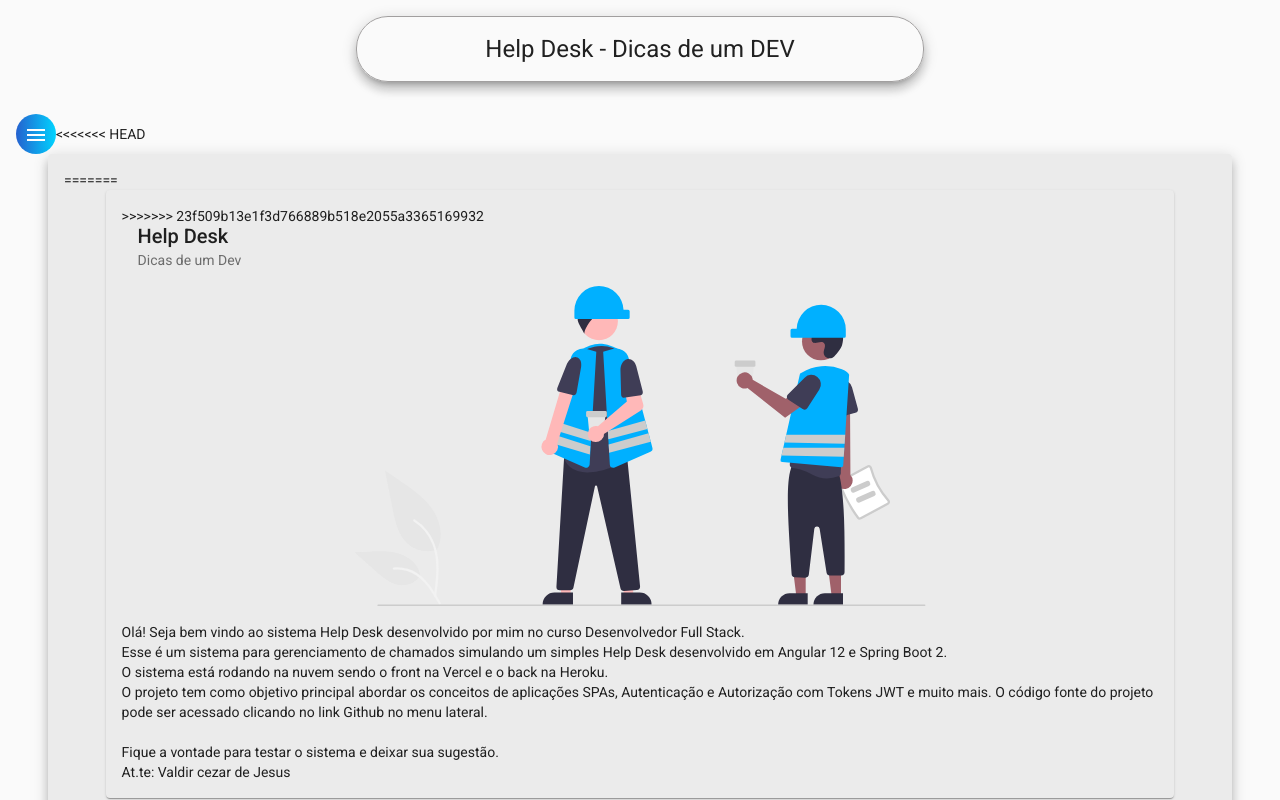
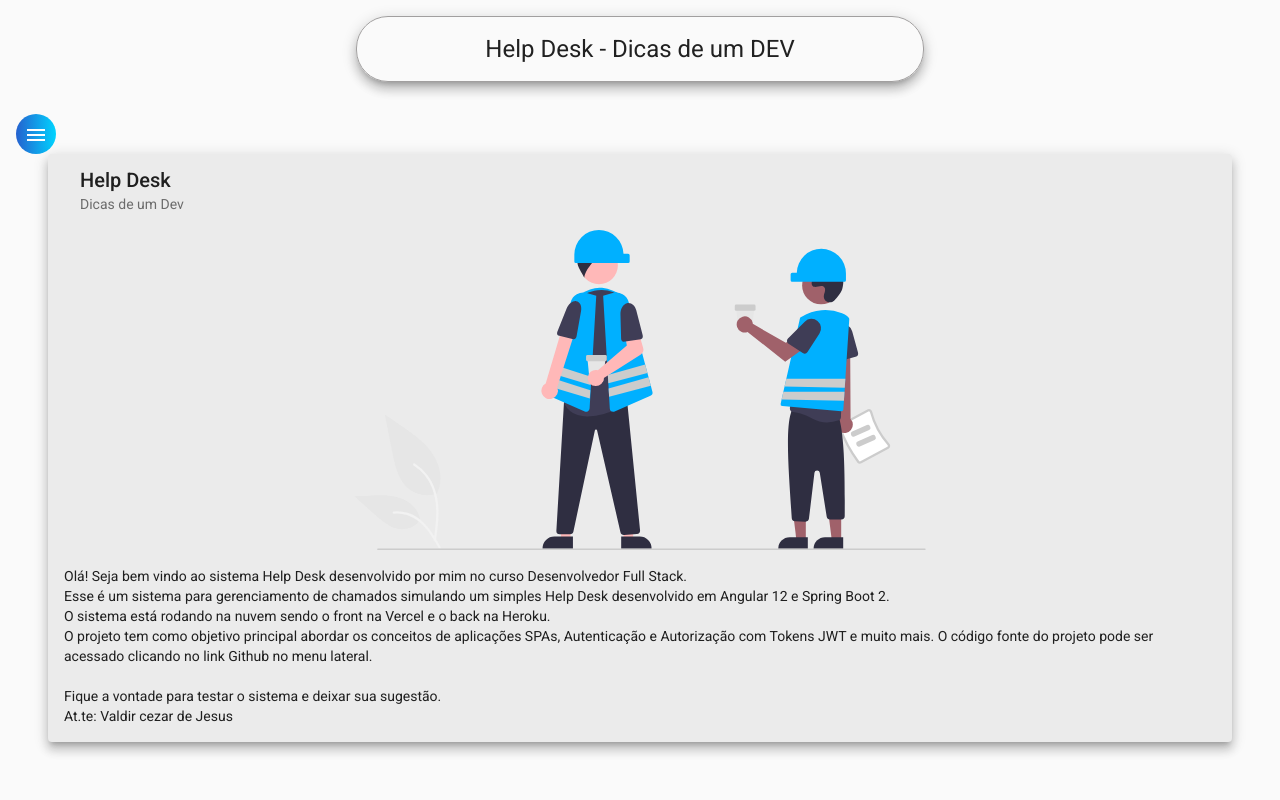
Before and after one commit to franciole/helpdesk-front, an Angular app: page /home in a window 1280 px wide. Built offline with nearby package versions, Linux system fonts and the light colour scheme.

Commit message:
Rota para TECNICO-LIST

```diff
--- a/src/app/app-routing.module.ts
+++ b/src/app/app-routing.module.ts
@@ -2,6 +2,7 @@ import { NgModule } from '@angular/core';
 import { RouterModule, Routes } from '@angular/router';
 import { NavComponent } from './component/nav/nav.component';
 import { HomeComponent } from './component/home/home.component';
+import { TecnicoListComponent } from './component/tecnico/tecnico-list/tecnico-list.component';
 
 const routes: Routes = [
   {
@@ -12,6 +13,10 @@ const routes: Routes = [
         path: 'home',
         component: HomeComponent,
       },
+      {
+        path: 'tecnicos',
+        component: TecnicoListComponent
+      },
     ],
   },
 ];
--- a/src/app/component/home/home.component.html
+++ b/src/app/component/home/home.component.html
@@ -1,8 +1,4 @@
-<<<<<<< HEAD
 <mat-card class="card mat-elevation-z8">
-=======
-<mat-card class="card">
->>>>>>> 23f509b13e1f3d766889b518e2055a3365169932
   <mat-card-header>
     <mat-card-title>Help Desk</mat-card-title>
     <mat-card-subtitle>Dicas de um Dev</mat-card-subtitle>
--- a/src/app/component/nav/nav.component.html
+++ b/src/app/component/nav/nav.component.html
@@ -6,7 +6,7 @@
         <i class="material-icons">home</i>
         Home
       </a>
-      <a mat-list-item routerLink="/">
+      <a mat-list-item routerLink="tecnicos">
         <i class="material-icons">account_circle</i>
         Técnicos
       </a>
```
